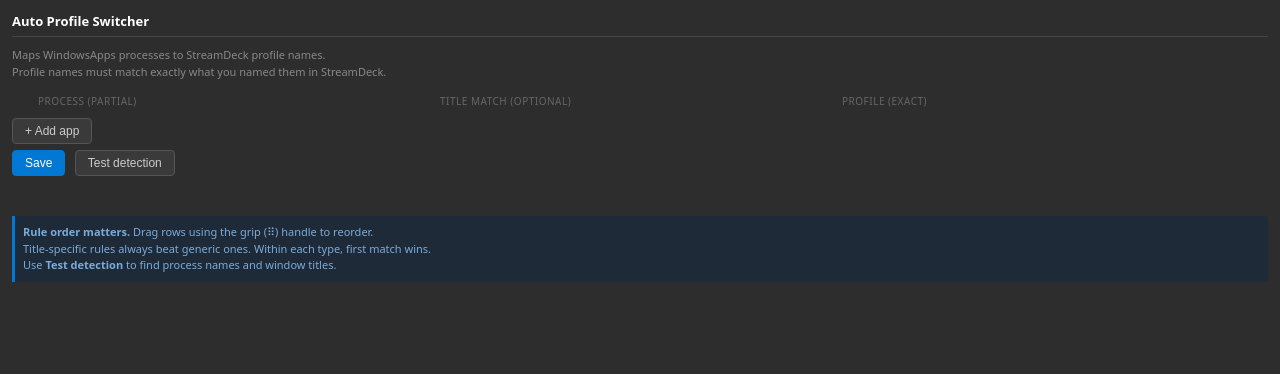
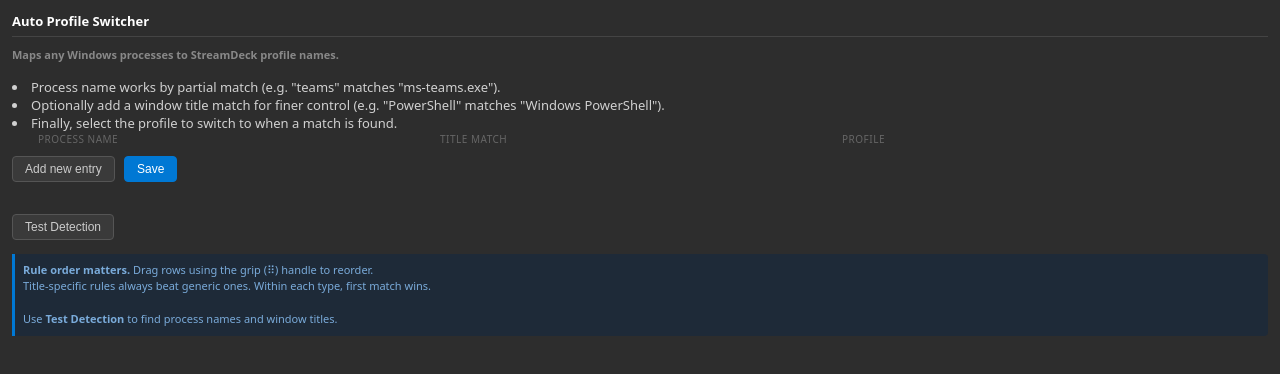
Before and after one commit to lovato/streamdeck-auto-profile-switcher, a website: page com.lovato.autoprofileswitcher.sdPlugin/property-inspector/index.html in a window 1280 px wide. Drawn offline with Linux system fonts and the light colour scheme.

Commit message:
assets refactor

```diff
--- a/com.lovato.autoprofileswitcher.sdPlugin/property-inspector/index.html
+++ b/com.lovato.autoprofileswitcher.sdPlugin/property-inspector/index.html
@@ -166,36 +166,37 @@
 
   <h2>Auto Profile Switcher</h2>
   <p class="description">
-    Maps WindowsApps processes to StreamDeck profile names.<br>
-    Profile names must match exactly what you named them in StreamDeck.
+    <b>Maps any Windows processes to StreamDeck profile names.</b><br>
+    <li/>Process name works by partial match (e.g. "teams" matches "ms-teams.exe").
+    <li/>Optionally add a window title match for finer control (e.g. "PowerShell" matches "Windows PowerShell").
+    <li/>Finally, select the profile to switch to when a match is found.
   </p>
 
   <div class="col-label">
     <span></span>
-    <span>Process (partial)</span>
-    <span>Title match (optional)</span>
-    <span>Profile (exact)</span>
+    <span>Process Name</span>
+    <span>Title Match</span>
+    <span>Profile</span>
     <span></span>
   </div>
 
   <div id="entries"></div>
 
-  <button class="btn" onclick="addRow()">+ Add app</button>
-
-  <br>
+  <button class="btn" onclick="addRow()">Add new entry</button>
 
   <button class="btn primary" onclick="save()">Save</button>
-  <button class="btn" onclick="testDetection()">Test detection</button>
+  <br>
 
   <div id="status"></div>
   <div id="test-result"></div>
   <button id="add-detection-btn" class="btn" onclick="addFromDetection()"
-          style="display:none; margin-top:6px">+ Add to app list</button>
+          style="display:none; margin-top:6px">Add this to App List</button>
+  <button class="btn" onclick="testDetection()">Test Detection</button>
 
   <div class="tip">
     <strong>Rule order matters.</strong> Drag rows using the grip (⠿) handle to reorder.<br>
-    Title-specific rules always beat generic ones. Within each type, first match wins.<br>
-    Use <strong>Test detection</strong> to find process names and window titles.
+    Title-specific rules always beat generic ones. Within each type, first match wins.<br><br>
+    Use <strong>Test Detection</strong> to find process names and window titles.
   </div>
 
 <script>
```
Also changed, not shown: com.lovato.autoprofileswitcher.sdPlugin/icons/action.png, images/marketplace/gallery01.png (renamed from marketplace/gallery01.png), images/marketplace/gallery02.png (renamed from marketplace/gallery02.png), images/marketplace/gallery03.png (renamed from marketplace/gallery03.png), images/marketplace/thumbnail.png (renamed from marketplace/thumbnail.png), marketplace/icon.png (deleted), 3 other files.
